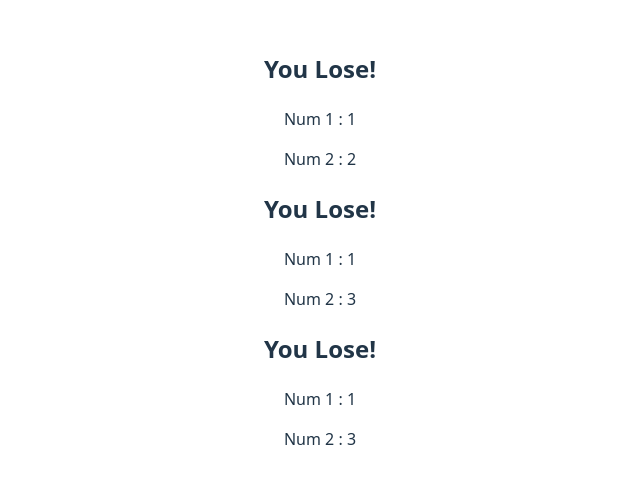
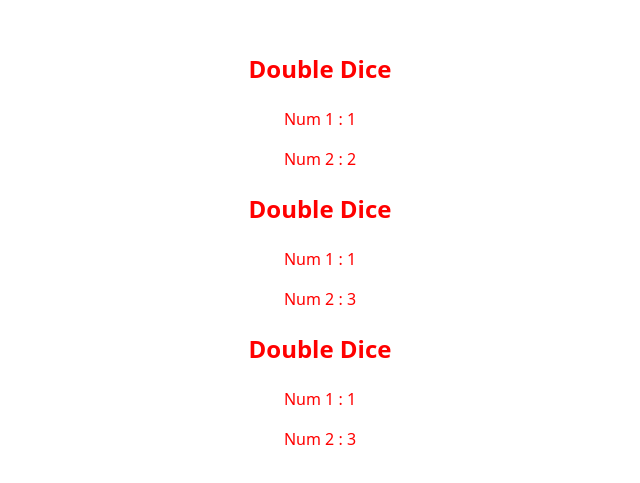
Before and after one commit to DevOlabode/Learning-React, a React (Vite) app: page / in a window 1280 px wide. Shown: the part 151-634 px from the top of the page, without its empty margins (320-960 px from the left). Built offline with nearby package versions, Linux system fonts and the light colour scheme.

Commit message:
Added Color to the double dice feature

```diff
--- a/src/DoubleDice.jsx
+++ b/src/DoubleDice.jsx
@@ -1,11 +1,12 @@
 export default function DoubleDice(){
     const num1 = Math.floor(Math.random() *3) + 1
     const num2 = Math.floor(Math.random() *3) + 1
-    const result  = num1 === num2 ? 'You Win' : 'You Lose'
-
+    const isWinner = num1 === num2
+    const styles = {color : isWinner ? 'green' : 'red'}
         return (
-            <div>
-                <h2>{result}!</h2>
+            <div className="DoubleDice" style={styles}>
+                <h2>Double Dice</h2>
+                {isWinner && <h3>You Win!</h3>}
                 <p>Num 1 : {num1}</p>
                 <p>Num 2 : {num2}</p>
             </div>
```
Also changed, not shown: src/App.jsx (+7 -0 lines).
